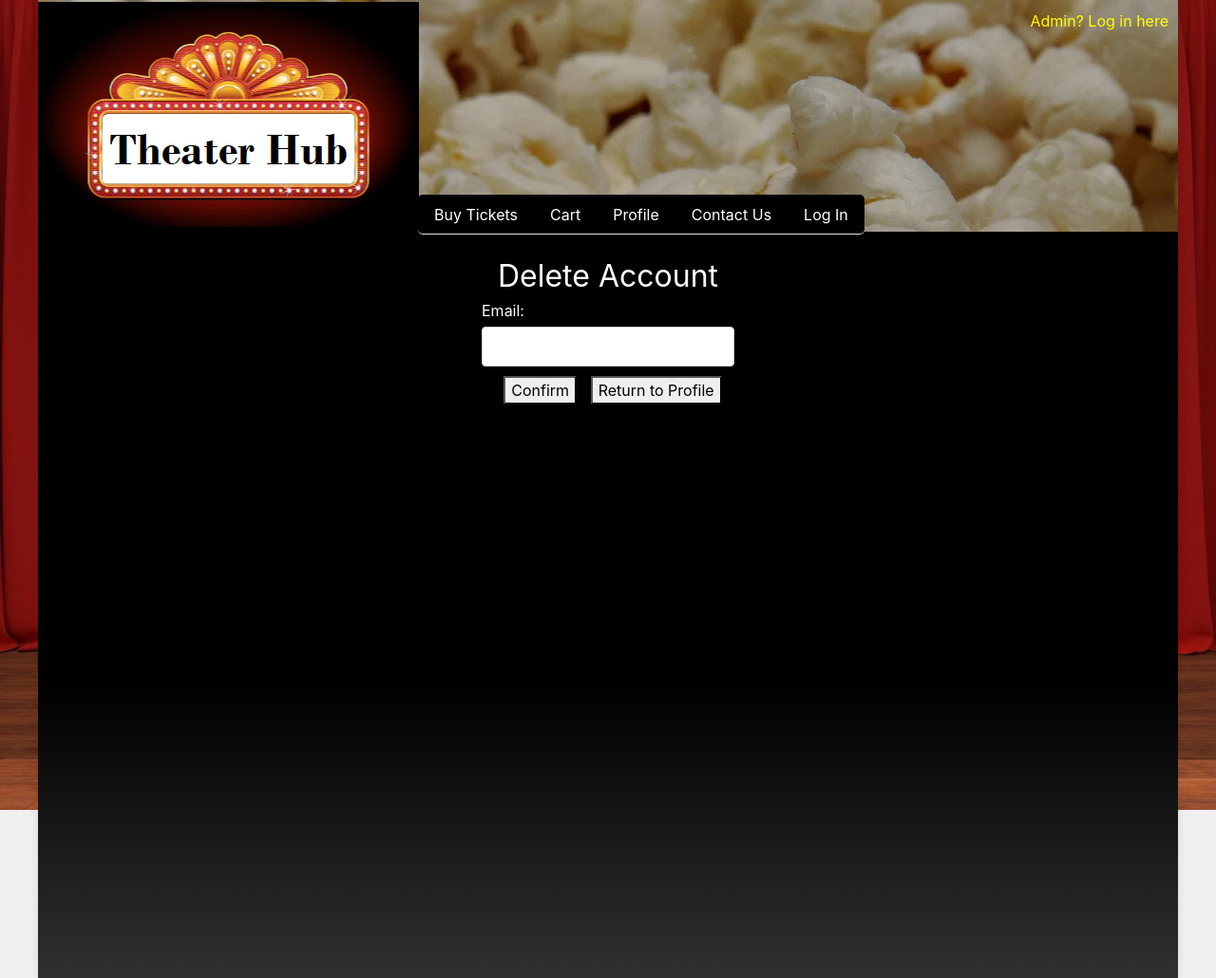
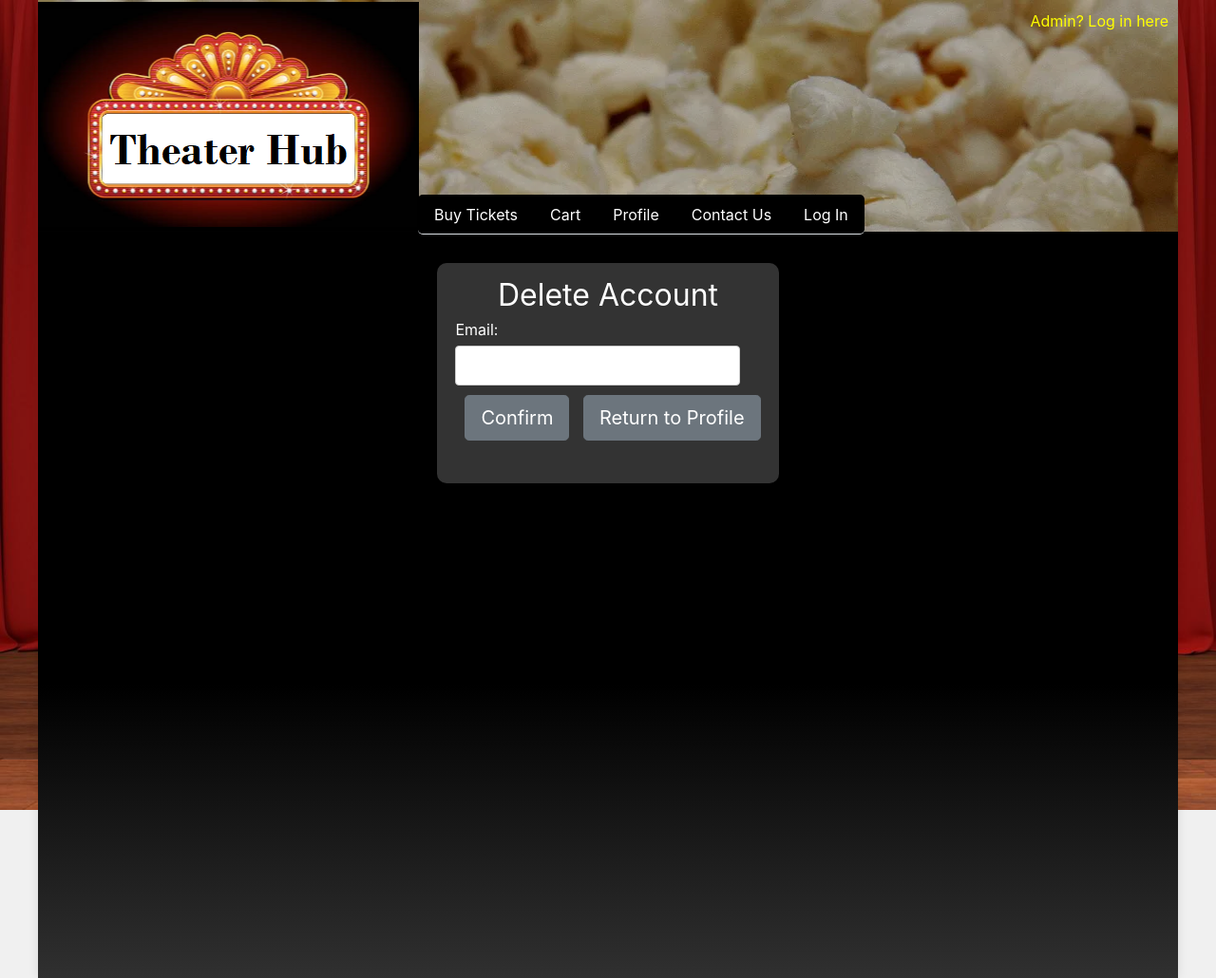
Before and after one commit to MColombo00/CSC330-TheaterHub, a Flask app: page /delete_account in a window 1280 px wide. Shown: the whole page at 95% size. Run offline with Flask 3, Linux system fonts and the light colour scheme; parts of the project's set-up code (start-up, migrations or seed data) failed here and were passed over; some libraries are stand-ins or nearby versions.

Commit message:
Changed visuals of changing profile pages. Also added in a few return to profile buttons for clarity

```diff
--- a/app/templates/change_email.html
+++ b/app/templates/change_email.html
@@ -1,7 +1,7 @@
 {% extends "base.html" %}
 {% block title %}TheaterHub - Change Email{% endblock %}
 {% block content %}
-    <div class="form-container">
+    <div class="form-container" style="background-color: #333; border-radius: 10px; margin: 30px auto; width: 30%; padding-bottom: 30px;">
       <div class="title" style="margin-left:0px;">Change Email</div>
       <form action="/change_email_handler" method="POST">
         <div class="form-group">
@@ -13,7 +13,8 @@
           <input type="email" id="new_email" name="new_email" required>
         </div>
         <div class="button-container">
-          <button type="submit">Update</button>
+          <button type="submit" class="btn btn-secondary btn-lg">Update</button>
+	<a href="profile"><button type="button" class="btn btn-secondary btn-lg">Return to Profile</button></a>
     <div id="error-message" style="color: red; margin-top: 15px;">
       {% if error %}
         {{ error }}
--- a/app/templates/delete_account.html
+++ b/app/templates/delete_account.html
@@ -1,7 +1,7 @@
 {% extends "base.html" %}
 {% block title %}TheaterHub - Delete Account{% endblock %}
 {% block content %}
-    <div class="form-container">
+    <div class="form-container" style="background-color: #333; border-radius: 10px; margin: 30px auto; width: 30%; padding-bottom: 30px;">
       <div class="title" style="margin-left:0px;">Delete Account</div>
       <form action="/delete_account_handler" method="POST">
       <div class="form-group">
@@ -9,8 +9,8 @@
           <input type="email" id="email" name="email" required>
         </div>
       <div class="button-container">
-          <button type="submit">Confirm</button>
-          <a href="profile"><button type="button">Return to Profile</button></a>
+          <button type="submit" class="btn btn-secondary btn-lg">Confirm</button>
+          <a href="profile"><button type="button" class="btn btn-secondary btn-lg">Return to Profile</button></a>
     <div id="error-message" style="color: red; margin-top: 15px;">
       {% if error %}
         {{ error }}
--- a/app/templates/update_password.html
+++ b/app/templates/update_password.html
@@ -1,7 +1,7 @@
 {% extends "base.html" %}
 {% block title %}TheaterHub - Update Password{% endblock %}
 {% block content %}
-    <div class="form-container">
+    <div class="form-container" style="background-color: #333; border-radius: 10px; margin: 30px auto; width: 30%; padding-bottom: 30px;">
       <div class="title" style="margin-left:0px;">Update Password</div>
       <form action="/update_password_handler" method="POST">
         <div class="form-group">
@@ -13,7 +13,8 @@
           <input type="password" id="new_password" name="new_password" required>
         </div>
         <div class="button-container">
-          <button type="submit">Update</button>
+          <button type="submit" class="btn btn-secondary btn-lg">Update</button>
+	<a href="profile"><button type="button" class="btn btn-secondary btn-lg">Return to Profile</button></a>
     <div id="error-message" style="color: red; margin-top: 15px;">
       {% if error %}
         {{ error }}
```
